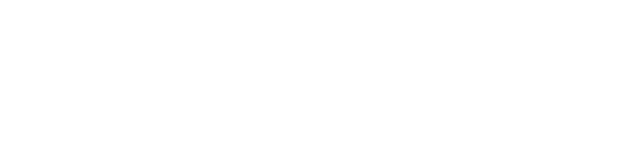
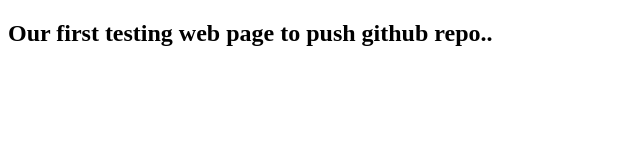
Before and after one commit to TanzimTayef/MY-frist-repo, a plain HTML site: page index.html in a window 1280 px wide. Shown: the whole page, without its empty margins (0-640 px from the left). Drawn offline with Linux system fonts and the light colour scheme.

Commit message:
test for push more code

```diff
--- a/index.html
+++ b/index.html
@@ -7,6 +7,8 @@
     <title>First Repo</title>
 </head>
 <body>
-
+     <section id="header">
+       <h1>Our first testing web page to push github repo..</h1>
+     </section>
 </body>
 </html>
```
